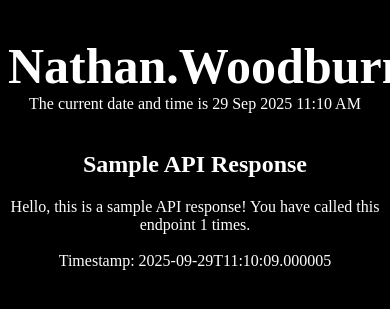
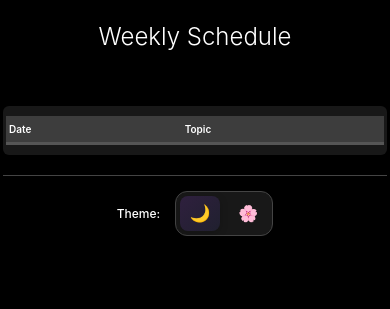
Before and after one commit to Nathanwoodburn/weekly-calendar, a Flask app: page / in a window 390 px wide; the page is wider, and only the part inside the window is pictured. Shown: the top 309 px of that part. Run offline with Flask 3, Linux system fonts and the light colour scheme; lists and menus that the app fills with data are empty.

Commit message:
feat: Add initial site

```diff
--- a/server.py
+++ b/server.py
@@ -17,6 +17,22 @@ from datetime import datetime
 import dotenv
 
 dotenv.load_dotenv()
+
+def load_schedule_data():
+    """Load schedule data from JSON file"""
+    try:
+        with open('schedule_data.json', 'r') as f:
+            data = json.load(f)
+            return data.get('schedule', [])
+    except FileNotFoundError:
+        print("Warning: schedule_data.json not found. Using empty schedule.")
+        return []
+    except json.JSONDecodeError:
+        print("Warning: Invalid JSON in schedule_data.json. Using empty schedule.")
+        return []
+
+# Load schedule data from JSON file
+SCHEDULE_DATA = load_schedule_data()
 
 app = Flask(__name__)
 
@@ -74,9 +90,7 @@ def wellknown(path):
 # region Main routes
 @app.route("/")
 def index():
-    # Get current time in the format "dd MMM YYYY hh:mm AM/PM"
-    current_datetime = datetime.now().strftime("%d %b %Y %I:%M %p")
-    return render_template("index.html", datetime=current_datetime)
+    return render_template("schedule.html", schedule=SCHEDULE_DATA)
 
 
 @app.route("/<path:path>")
@@ -126,6 +140,15 @@ def api_data():
     return jsonify(data)
 
 
+@app.route("/api/v1/schedule", methods=["GET"])
+def api_schedule():
+    """
+    API endpoint that returns the weekly schedule data.
+    """
+    # Reload data in case file has been updated
+    current_schedule = load_schedule_data()
+    return jsonify({"schedule": current_schedule})
+
 # endregion
 
 
--- a/templates/assets/css/index.css
+++ b/templates/assets/css/index.css
@@ -1,5 +1,5 @@
 body {
-    background-color: #000000;
+    background-color: #e300eb;
     color: #ffffff;
 }
 h1 {
@@ -39,3 +39,24 @@ a:hover {
     line-height: 1.6;
     margin-bottom: 15px;
 }
+
+/* Schedule link styling */
+.schedule-link {
+    display: inline-block;
+    padding: 12px 24px;
+    background-color: rgba(70, 70, 70, 0.8);
+    border: 2px solid #888;
+    border-radius: 8px;
+    color: #ffffff;
+    text-decoration: none;
+    font-size: 18px;
+    font-weight: 600;
+    transition: all 0.3s ease;
+}
+
+.schedule-link:hover {
+    background-color: rgba(100, 100, 100, 0.9);
+    border-color: #aaa;
+    text-decoration: none;
+    transform: translateY(-2px);
+}
--- /dev/null
+++ b/templates/assets/css/schedule.css
@@ -0,0 +1,418 @@
+/* Theme Variables */
+:root {
+    /* Dark Theme (Default) */
+    --bg-color: #000000;
+    --text-color: #ffffff;
+    --container-bg: rgba(30, 30, 30, 0.8);
+    --table-header-bg: rgba(70, 70, 70, 0.8);
+    --table-border: #444;
+    --table-header-border: #555;
+    --row-hover-bg: rgba(50, 50, 50, 0.5);
+    --special-event-bg: rgba(100, 50, 150, 0.2);
+    --special-event-hover: rgba(100, 50, 150, 0.3);
+    --date-color: #e0e0e0;
+    --leader-color: #b0b0b0;
+    --topic-color: #d0d0d0;
+    --empty-leader-color: #666;
+    --select-bg: rgba(50, 50, 50, 0.8);
+    --select-border: #666;
+}
+
+[data-theme="pink"] {
+    --bg-color: #1a0d14;
+    --text-color: #f8e8f0;
+    --container-bg: rgba(60, 30, 45, 0.8);
+    --table-header-bg: rgba(120, 60, 90, 0.8);
+    --table-border: #8b4a6b;
+    --table-header-border: #a55577;
+    --row-hover-bg: rgba(80, 40, 60, 0.5);
+    --special-event-bg: rgba(180, 100, 150, 0.3);
+    --special-event-hover: rgba(180, 100, 150, 0.4);
+    --date-color: #f0c8d8;
+    --leader-color: #d8a8c0;
+    --topic-color: #e8c8d8;
+    --empty-leader-color: #996677;
+    --select-bg: rgba(80, 40, 60, 0.8);
+    --select-border: #a55577;
+}
+
+body {
+    background-color: var(--bg-color);
+    color: var(--text-color);
+    font-family: -apple-system, BlinkMacSystemFont, 'Segoe UI', Roboto, Oxygen, Ubuntu, Cantarell, sans-serif;
+    margin: 0;
+    padding: 0;
+    line-height: 1.6;
+    transition: background-color 0.3s ease, color 0.3s ease;
+}
+
+.container {
+    max-width: 1200px;
+    margin: 0 auto;
+    padding: 20px;
+}
+
+.header-content {
+    display: flex;
+    justify-content: space-between;
+    align-items: center;
+    flex-wrap: wrap;
+    gap: 20px;
+}
+
+header {
+    text-align: center;
+    margin-bottom: 40px;
+}
+
+h1 {
+    font-size: 48px;
+    margin: 0;
+    padding: 20px 0;
+    color: var(--text-color);
+    font-weight: 300;
+}
+
+.theme-switcher {
+    display: flex;
+    align-items: center;
+    gap: 15px;
+    font-size: 14px;
+}
+
+.theme-label {
+    color: var(--text-color);
+    font-weight: 500;
+    margin-right: 5px;
+}
+
+.theme-buttons {
+    display: flex;
+    gap: 8px;
+    background-color: var(--container-bg);
+    padding: 4px;
+    border-radius: 12px;
+    border: 1px solid var(--table-border);
+}
+
+.theme-btn {
+    display: flex;
+    align-items: center;
+    gap: 6px;
+    background: none;
+    border: none;
+    padding: 8px 12px;
+    border-radius: 8px;
+    cursor: pointer;
+    transition: all 0.3s ease;
+    color: var(--leader-color);
+    font-size: 13px;
+    font-weight: 500;
+    position: relative;
+    overflow: hidden;
+}
+
+.theme-btn:hover {
+    background-color: var(--row-hover-bg);
+    transform: translateY(-1px);
+}
+
+.theme-btn.active {
+    background-color: var(--special-event-bg);
+    color: var(--text-color);
+    box-shadow: 0 2px 8px rgba(0, 0, 0, 0.2);
+}
+
+.theme-btn.active[data-theme="dark"] {
+    background: linear-gradient(135deg, rgba(100, 50, 150, 0.3), rgba(50, 50, 100, 0.3));
+}
+
+.theme-btn.active[data-theme="pink"] {
+    background: linear-gradient(135deg, rgba(255, 192, 203, 0.3), rgba(219, 112, 147, 0.3));
+}
+
+.theme-icon {
+    font-size: 16px;
+    transition: transform 0.3s ease;
+}
+
+.theme-btn:hover .theme-icon {
+    transform: scale(1.1);
+}
+
+.theme-btn.active .theme-icon {
+    transform: scale(1.05);
+}
+
+.theme-name {
+    font-family: inherit;
+    letter-spacing: 0.5px;
+}
+
+.schedule-container {
+    background-color: var(--container-bg);
+    border-radius: 12px;
+    padding: 30px;
+    box-shadow: 0 8px 32px rgba(0, 0, 0, 0.3);
+    overflow-x: auto;
+    transition: background-color 0.3s ease;
+}
+
+.schedule-table {
+    width: 100%;
+    border-collapse: collapse;
+    border-spacing: 0;
+    font-size: 16px;
+}
+
+.schedule-table th {
+    background-color: var(--table-header-bg);
+    color: var(--text-color);
+    padding: 16px 12px;
+    text-align: left;
+    font-weight: 600;
+    border-bottom: 3px solid var(--table-header-border);
+    position: sticky;
+    top: 0;
+    transition: background-color 0.3s ease;
+}
+
+.schedule-table td {
+    padding: 14px 12px;
+    border-bottom: 1px solid var(--table-border);
+    vertical-align: top;
+    transition: border-color 0.3s ease;
+}
+
+.schedule-table tr:hover {
+    background-color: var(--row-hover-bg);
+    transition: background-color 0.2s ease;
+}
+
+.special-event {
+    background-color: var(--special-event-bg);
+    transition: background-color 0.3s ease;
+}
+
+.special-event:hover {
+    background-color: var(--special-event-hover);
+}
+
+.date-cell {
+    font-weight: 600;
+    color: var(--date-color);
+    min-width: 120px;
+    transition: color 0.3s ease;
+}
+
+.leader-cell {
+    color: var(--leader-color);
+    min-width: 140px;
+    transition: color 0.3s ease;
+}
+
+.topic-cell {
+    color: var(--topic-color);
+    max-width: 400px;
+    word-wrap: break-word;
+    transition: color 0.3s ease;
+}
+
+/* Special styling for empty leader cells */
+.leader-cell:contains("-") {
+    color: #666;
+    font-style: italic;
+}
+
+/* Remove old select styles */
+.theme-switcher select {
+    display: none;
+}
+
+.desktop-only {
+    display: flex;
+}
+
+.mobile-only {
+    display: none;
+}
+
+/* Responsive design */
+@media (max-width: 768px) {
+    .container {
+        padding: 10px 5px;
+    }
+
+    .header-content {
+        flex-direction: column;
+        text-align: center;
+        gap: 15px;
+    }
+
+    .desktop-only {
+        display: none;
+    }
+
+    .mobile-only {
+        display: flex;
+        justify-content: center;
+        margin-top: 20px;
+        padding: 15px 0;
+        border-top: 1px solid var(--table-border);
+    }
+
+    h1 {
+        font-size: 28px;
+        padding: 10px 0;
+    }
+
+    .theme-switcher {
+        justify-content: center;
+    }
+
+    .theme-buttons {
+        background-color: var(--container-bg);
+    }
+
+    .schedule-container {
+        padding: 15px 10px;
+        margin: 0;
+        border-radius: 8px;
+    }
+
+    .schedule-table {
+        font-size: 13px;
+        width: 100%;
+        min-width: 100%;
+    }
+
+    .schedule-table th,
+    .schedule-table td {
+        padding: 8px 6px;
+        word-wrap: break-word;
+        overflow-wrap: break-word;
+    }
+
+    .date-cell,
+    .leader-cell {
+        min-width: auto;
+        font-size: 12px;
+    }
+
+    .date-cell {
+        width: 20%;
+        font-size: 11px;
+        font-weight: 700;
+    }
+
+    .leader-cell {
+        width: 18%;
+        font-size: 10px;
+    }
+
+    .topic-cell {
+        width: 44%;
+        font-size: 12px;
+        line-height: 1.3;
+    }
+}
+
+@media (max-width: 600px) {
+    .container {
+        padding: 8px 3px;
+    }
+
+    h1 {
+        font-size: 24px;
+    }
+
+    .schedule-container {
+        padding: 12px 5px;
+        border-radius: 6px;
+    }
+
+    .schedule-table {
+        font-size: 11px;
+    }
+
+    .schedule-table th,
+    .schedule-table td {
+        padding: 6px 4px;
+    }
+
+    /* Stack layout for very small screens */
+    .schedule-table th:nth-child(2),
+    .schedule-table td:nth-child(2),
+    .schedule-table th:nth-child(3),
+    .schedule-table td:nth-child(3) {
+        display: none;
+    }
+
+    .date-cell {
+        width: 30%;
+        font-size: 12px;
+    }
+
+    .topic-cell {
+        width: 70%;
+        font-size: 11px;
+        position: relative;
+    }
+
+    .topic-cell::before {
+        content: attr(data-leaders);
+        display: block;
+        font-size: 9px;
+        color: var(--empty-leader-color);
+        margin-bottom: 3px;
+        font-style: italic;
+    }
+}
+
+@media (max-width: 480px) {
+    .mobile-only .theme-switcher {
+        flex-direction: row;
+        gap: 8px;
+    }
+
+    .mobile-only .theme-label {
+        margin-right: 0;
+        font-size: 12px;
+    }
+
+    .mobile-only .theme-btn .theme-name {
+        display: none;
+    }
+
+    .mobile-only .theme-btn {
+        padding: 8px;
+        min-width: 40px;
+        justify-content: center;
+    }
+
+    .mobile-only .theme-icon {
+        font-size: 16px;
+    }
+
+    .schedule-container {
+        padding: 10px 3px;
+    }
+
+    .schedule-table {
+        font-size: 10px;
+    }
+
+    .schedule-table th,
+    .schedule-table td {
+        padding: 5px 3px;
+    }
+
+    .date-cell {
+        font-size: 11px;
+    }
+
+    .topic-cell {
+        font-size: 10px;
+        line-height: 1.2;
+    }
+}
--- a/templates/index.html
+++ b/templates/index.html
@@ -12,47 +12,17 @@
 <body>
     <div class="spacer"></div>
     <div class="centre">
-        <h1>Nathan.Woodburn/</h1>
-        <span>The current date and time is {{datetime}}</span>
-    </div>
-
-    <div class="spacer"></div>
-    <div class="centre">
-        <h2 id="test-content-header">Pulling data</h2>
-        <span class="test-content">This is a test content area that will be updated with data from the server.</span>
-        <br>
-        <br>
-        <span class="test-content-timestamp">Timestamp: Waiting to pull data</span>
+        <h1>Weekly Schedule</h1>
+        <span>Current date and time: {{datetime}}</span>
+        <br><br>
+        <a href="/schedule" class="schedule-link">View Weekly Schedule</a>
     </div>
 
     <script>
-        function fetchData() {
-            // Fetch the data from the server
-            fetch('/api/v1/data')
-                .then(response => response.json())
-                .then(data => {
-                    // Get the data header element
-                    const dataHeader = document.getElementById('test-content-header');
-                    // Update the header with the fetched data
-                    dataHeader.textContent = data.header;
-                    // Get the test content element
-                    const testContent = document.querySelector('.test-content');
-                    // Update the content with the fetched data
-                    testContent.textContent = data.content;
-
-                    // Get the timestamp element
-                    const timestampElement = document.querySelector('.test-content-timestamp');
-                    // Update the timestamp with the fetched data
-                    timestampElement.textContent = `Timestamp: ${data.timestamp}`;
-                })
-                .catch(error => console.error('Error fetching data:', error));
-        }
-
-        // Initial fetch after 2 seconds
-        setTimeout(fetchData, 2000);
-
-        // Then fetch every 2 seconds
-        setInterval(fetchData, 2000);
+        // Redirect to schedule after 2 seconds
+        setTimeout(() => {
+            window.location.href = '/schedule';
+        }, 2000);
     </script>
 
 </body>
--- /dev/null
+++ b/templates/schedule.html
@@ -0,0 +1,108 @@
+<!DOCTYPE html>
+<html lang="en">
+
+<head>
+    <meta charset="UTF-8">
+    <meta name="viewport" content="width=device-width, initial-scale=1.0">
+    <title>Weekly Schedule</title>
+    <link rel="icon" href="/assets/img/favicon.png" type="image/png">
+    <link rel="stylesheet" href="/assets/css/schedule.css">
+</head>
+
+<body data-theme="dark">
+    <div class="container">
+        <header>
+            <div class="header-content">
+                <h1>Weekly Schedule</h1>
+                <div class="theme-switcher desktop-only">
+                    <span class="theme-label">Theme:</span>
+                    <div class="theme-buttons">
+                        <button class="theme-btn active" data-theme="dark" title="Dark Theme">
+                            <span class="theme-icon">🌙</span>
+                            <span class="theme-name">Dark</span>
+                        </button>
+                        <button class="theme-btn" data-theme="pink" title="Pink Theme">
+                            <span class="theme-icon">🌸</span>
+                            <span class="theme-name">Pink</span>
+                        </button>
+                    </div>
+                </div>
+            </div>
+        </header>
+
+        <main>
+            <div class="schedule-container">
+                <table class="schedule-table">
+                    <thead>
+                        <tr>
+                            <th>Date</th>
+                            <th>Primary Leader</th>
+                            <th>Secondary Leader</th>
+                            <th>Topic</th>
+                        </tr>
+                    </thead>
+                    <tbody>
+                        {% for item in schedule %}
+                        <tr class="{% if not item.primary_leader and not item.secondary_leader %}special-event{% endif %}">
+                            <td class="date-cell">{{ item.date }}</td>
+                            <td class="leader-cell">{{ item.primary_leader if item.primary_leader else "" }}</td>
+                            <td class="leader-cell">{{ item.secondary_leader if item.secondary_leader else "" }}</td>
+                            <td class="topic-cell" data-leaders="{% if item.primary_leader or item.secondary_leader %}Leaders: {{ item.primary_leader or '-' }}, {{ item.secondary_leader or '-' }}{% endif %}">{{ item.topic }}</td>
+                        </tr>
+                        {% endfor %}
+                    </tbody>
+                </table>
+            </div>
+        </main>
+
+        <div class="theme-switcher mobile-only">
+            <span class="theme-label">Theme:</span>
+            <div class="theme-buttons">
+                <button class="theme-btn active" data-theme="dark" title="Dark Theme">
+                    <span class="theme-icon">🌙</span>
+                    <span class="theme-name">Dark</span>
+                </button>
+                <button class="theme-btn" data-theme="pink" title="Pink Theme">
+                    <span class="theme-icon">🌸</span>
+                    <span class="theme-name">Pink</span>
+                </button>
+            </div>
+        </div>
+    </div>
+
+    <script>
+        // Theme switcher functionality
+        const themeButtons = document.querySelectorAll('.theme-btn');
+        const body = document.body;
+
+        // Load saved theme or default to dark
+        const savedTheme = localStorage.getItem('theme') || 'dark';
+        body.setAttribute('data-theme', savedTheme);
+
+        // Update active button for both switchers
+        themeButtons.forEach(btn => {
+            btn.classList.toggle('active', btn.dataset.theme === savedTheme);
+        });
+
+        // Handle theme changes
+        themeButtons.forEach(btn => {
+            btn.addEventListener('click', (e) => {
+                const selectedTheme = btn.dataset.theme;
+
+                // Update body theme
+                body.setAttribute('data-theme', selectedTheme);
+
+                // Update active states for both switchers
+                themeButtons.forEach(b => b.classList.remove('active'));
+                document.querySelectorAll(`[data-theme="${selectedTheme}"]`).forEach(b => {
+                    b.classList.add('active');
+                });
+
+                // Save to localStorage
+                localStorage.setItem('theme', selectedTheme);
+            });
+        });
+    </script>
+</body>
+
+</html>
```
Also changed, not shown: 1 other file.
